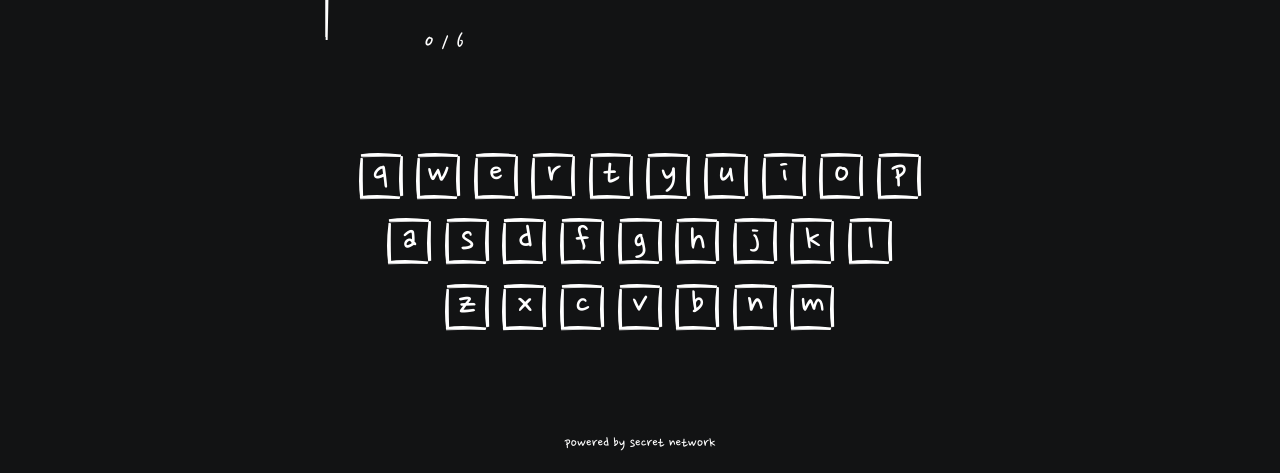
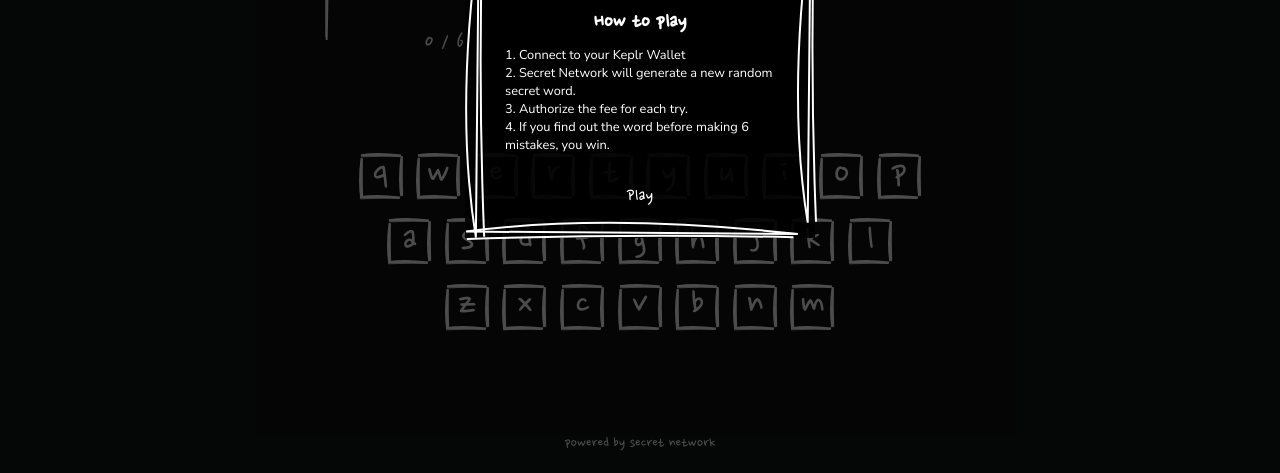
Before and after one commit to smaniotto/secret-hangman, a React app in the folder webapp/: page / in a window 1280 px wide. Shown: the part 327-800 px from the top of the page. Built offline with nearby package versions, Linux system fonts and the light colour scheme; no server answers.

Commit message:
feat: add rules component and size option for popup component

```diff
--- a/webapp/src/components/atoms/popup/index.js
+++ b/webapp/src/components/atoms/popup/index.js
@@ -1,16 +1,27 @@
 import React from "react";
 
-import popupBorder from "./popup-border.svg";
+import smallPopupBorder from "./small-popup-border.svg";
+import largePopupBorder from "./large-popup-border.svg";
 
 import styles from "./styles.module.scss";
 
-const Popup = ({ children, onClick }) => {
+const Popup = ({ children, onClick, size = "small" }) => {
   return (
     <div className={styles.container} onClick={onClick}>
-      <div className={styles.borderContainer}>
-        <img src={popupBorder} alt="Popup Border" className={styles.border} />
-        {children}
-      </div>
+      {size === "small" && (
+        <div className={styles.smallBorderContainer}>
+          <img src={smallPopupBorder} alt="Small Popup Border" className={styles.border} />
+
+          {children}
+        </div>
+      )}
+
+      {size === "large" && (
+        <div className={styles.largeBorderContainer}>
+          <img src={largePopupBorder} alt="Large Popup Border" className={styles.border} />
+          {children}
+        </div>
+      )}
     </div>
   );
 };
--- a/webapp/src/components/atoms/popup/styles.module.scss
+++ b/webapp/src/components/atoms/popup/styles.module.scss
@@ -11,7 +11,7 @@
   z-index: 9999;
 }
 
-.borderContainer {
+.smallBorderContainer {
   align-items: center;
   display: flex;
   height: 110px;
@@ -20,6 +20,16 @@
   width: 200px;
 }
 
+.largeBorderContainer {
+  align-items: center;
+  background-color: rgba(0, 0, 0, 0.9);
+  display: flex;
+  height: 330px;
+  justify-content: center;
+  position: relative;
+  width: 350px;
+}
+
 .border {
   left: 0;
   position: absolute;
--- /dev/null
+++ b/webapp/src/components/molecules/rules/index.js
@@ -0,0 +1,28 @@
+import React from "react";
+
+import Popup from "components/atoms/popup";
+import Button from "components/atoms/button";
+
+import styles from "./styles.module.scss";
+
+const Rules = ({ start }) => {
+  return (
+    <Popup size="large">
+      <div className={styles.container}>
+        <h1 className={styles.title}>s_cr_t.hangman</h1>
+        <h3 className={styles.subtitle}>How to play</h3>
+        <ul className={styles.list}>
+          <li>1. Connect to your Keplr Wallet</li>
+          <li>2. Secret Network will generate a new random secret word.</li>
+          <li>3. Authorize the fee for each try.</li>
+          <li>4. If you find out the word before making 6 mistakes, you win.</li>
+        </ul>
+        <Button className={styles.button} onClick={start}>
+          Play
+        </Button>
+      </div>
+    </Popup>
+  );
+};
+
+export default Rules;
--- /dev/null
+++ b/webapp/src/components/molecules/rules/styles.module.scss
@@ -0,0 +1,44 @@
+@import "styles/variables";
+
+.container {
+  align-items: center;
+  color: $color-secondary;
+  display: flex;
+  flex-direction: column;
+  height: 100%;
+  justify-content: space-around;
+  margin: 20px;
+  padding: 40px 20px;
+  width: 100%;
+  z-index: 9;
+}
+
+.title {
+  color: $color-success;
+  font-size: 2rem;
+  margin: 0 0 10px 0;
+}
+
+.subtitle {
+  font-size: 1.4rem;
+  margin: 10px;
+}
+
+.list {
+  font-family: $font-keplr;
+  font-size: 0.8rem;
+  margin-bottom: 30px;
+}
+
+.button {
+  background-color: transparent;
+  border: none;
+  color: $color-secondary;
+  font-family: $font-default;
+  font-size: 1.2rem;
+}
+
+.button:hover {
+  background-color: $color-secondary;
+  color: $color-primary;
+}
--- a/webapp/src/pages/main-page/index.js
+++ b/webapp/src/pages/main-page/index.js
@@ -11,6 +11,7 @@
 import useSmartContract from "hooks/smart-contract";
 
 import styles from "./styles.module.scss";
+import Rules from "components/molecules/rules";
 
 const MainPage = () => {
   const { client } = useContext(WalletContext);
@@ -29,6 +30,7 @@
 
   const [usedLetters, setUsedLetters] = useState([]);
   const [isWaitingForWord, setIsWaitingForWord] = useState(false);
+  const [isBeginning, setIsBeginning] = useState(true);
 
   useEffect(() => {
     const updateGameStatus = async () => {
@@ -67,10 +69,15 @@
     }
   };
 
+  const handleStart = () => {
+    setIsBeginning(false);
+  };
+
   const loading = isLoading || isWaitingForWord;
 
   return (
     <div className={styles.container}>
+      {isBeginning && <Rules start={handleStart} />}
       {loading && <Loading />}
       {gameResult && <GameEnd result={gameResult} restart={handleRestart} />}
       <Navbar />
```
Also changed, not shown: webapp/src/components/molecules/rules/index.stories.js (added, +6 -0 lines), webapp/src/components/molecules/rules/index.test.js (added, +8 -0 lines), webapp/src/components/atoms/popup/large-popup-border.svg (added), webapp/src/components/atoms/popup/small-popup-border.svg (renamed from webapp/src/components/atoms/popup/popup-border.svg).
